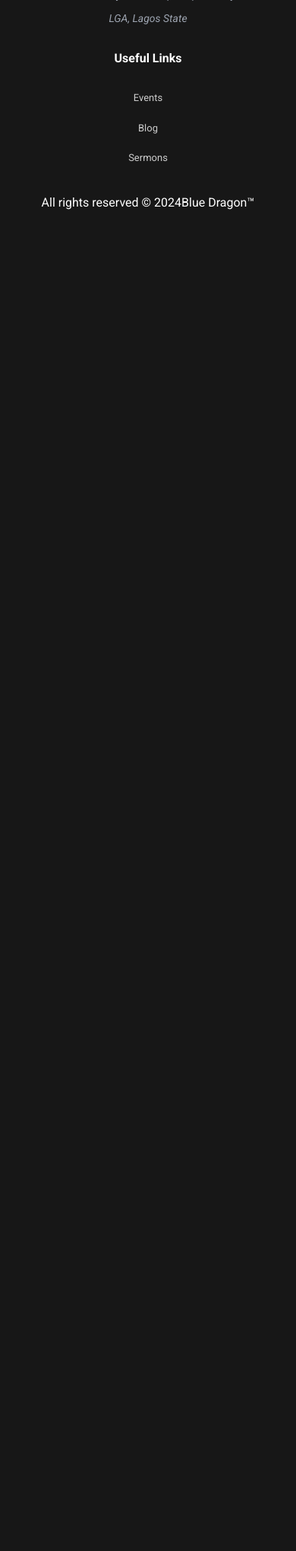
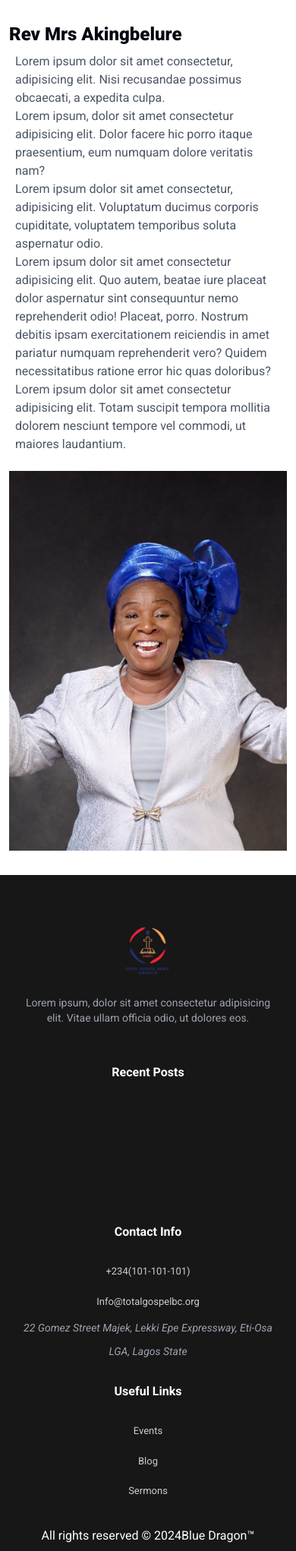
Before and after one commit to Shuga8/TGBC, a Laravel app: page /mummy-go in a window 390 px wide. Shown: the part 603-2645 px from the top of the page at 76% size. Before the commit the page ends 879 px from the top, so only its background shows below. Run offline with Laravel 10, Linux system fonts and the light colour scheme; data that the repository does not hold is empty; style sheets or scripts are compiled from the project's sources.

Commit message:
mummy g.o
finishing

```diff
--- a/public/css/pages/main.css
+++ b/public/css/pages/main.css
@@ -654,4 +654,47 @@
      object-fit: cover;
   aspect-ratio: 4/3;
   mix-blend-mode: difference;
+}
+
+.mummy-overseer-page {
+  width: 100%;
+}
+.mummy-overseer-page .hero {
+  width: 100%;
+  height: 600px;
+  background: url("../../images/constellations-2609647_1280.jpg") no-repeat center center/cover;
+  mix-blend-mode: difference;
+}
+.mummy-overseer-page .hero .overlay {
+  width: 100%;
+  height: 100%;
+  display: flex;
+  align-items: center;
+  justify-content: center;
+}
+.mummy-overseer-page .overseer-content {
+  width: 100%;
+  display: flex;
+  flex-wrap: wrap;
+  justify-content: center;
+  gap: 15px;
+}
+.mummy-overseer-page .overseer-content > div,
+.mummy-overseer-page .overseer-content > figure {
+  min-width: 280px;
+  width: 500px;
+}
+.mummy-overseer-page .overseer-content > div {
+  height: auto;
+}
+.mummy-overseer-page .overseer-content > figure {
+  min-height: 500px;
+}
+.mummy-overseer-page .overseer-content > figure > img {
+  width: 100%;
+  height: 100%;
+  -o-object-fit: cover;
+     object-fit: cover;
+  aspect-ratio: 4/3;
+  mix-blend-mode: difference;
 }/*# sourceMappingURL=main.css.map */
--- a/public/css/pages/main.scss
+++ b/public/css/pages/main.scss
@@ -759,3 +759,53 @@
         }
     }
 }
+
+.mummy-overseer-page {
+    width: 100%;
+
+    .hero {
+        width: 100%;
+        height: 600px;
+        background: url("../../images/constellations-2609647_1280.jpg")
+            no-repeat center center / cover;
+        mix-blend-mode: difference;
+
+        .overlay {
+            width: 100%;
+            height: 100%;
+            display: flex;
+            align-items: center;
+            justify-content: center;
+        }
+    }
+
+    .overseer-content {
+        width: 100%;
+        display: flex;
+        flex-wrap: wrap;
+        justify-content: center;
+        gap: 15px;
+
+        > div,
+        > figure {
+            min-width: 280px;
+            width: clamp(280px, 500px, 500px);
+        }
+
+        > div {
+            height: auto;
+        }
+
+        > figure {
+            min-height: 500px;
+
+            > img {
+                width: 100%;
+                height: 100%;
+                object-fit: cover;
+                aspect-ratio: 4 / 3;
+                mix-blend-mode: difference;
+            }
+        }
+    }
+}
--- a/resources/views/pages/mummy_go.blade.php
+++ b/resources/views/pages/mummy_go.blade.php
@@ -1,3 +1,39 @@
-<x-layout title="$title">
+<x-layout :title="$title">
+
+	<section class="mummy-overseer-page">
+		<div class="hero">
+
+			<div class="overlay p-1">
+				<h2 class="slide-up text-center text-3xl text-white">Meet Our Mummy G.O</h2>
+			</div>
+		</div>
+
+		<div class="overseer-content px-3 py-8">
+			<div class="content">
+				<h3 class="text-2xl font-extrabold text-gray-950">Rev Mrs Akingbelure</h3>
+
+				<blockquote class="p-2 text-gray-600">
+					<p>Lorem ipsum dolor sit amet consectetur, adipisicing elit. Nisi recusandae possimus obcaecati, a expedita culpa.
+					</p>
+					<p>Lorem ipsum, dolor sit amet consectetur adipisicing elit. Dolor facere hic porro itaque praesentium, eum numquam
+						dolore veritatis nam?</p>
+					<p>Lorem ipsum dolor sit amet consectetur, adipisicing elit. Voluptatum ducimus corporis cupiditate, voluptatem
+						temporibus soluta aspernatur odio.</p>
+
+					<p>
+						Lorem ipsum dolor sit amet consectetur adipisicing elit. Quo autem, beatae iure placeat dolor aspernatur sint
+						consequuntur nemo reprehenderit odio! Placeat, porro. Nostrum debitis ipsam exercitationem reiciendis in amet
+						pariatur numquam reprehenderit vero? Quidem necessitatibus ratione error hic quas doloribus?
+					</p>
+
+					<p>Lorem ipsum dolor sit amet consectetur adipisicing elit. Totam suscipit tempora mollitia dolorem nesciunt
+						tempore vel commodi, ut maiores laudantium.</p>
+				</blockquote>
+			</div>
+			<figure>
+				<img src="{{ asset('images/SXP_2019 (2).jpg') }}" alt="" loading="lazy">
+			</figure>
+		</div>
+	</section>
 
 </x-layout>
```
Also changed, not shown: 1 other file.
